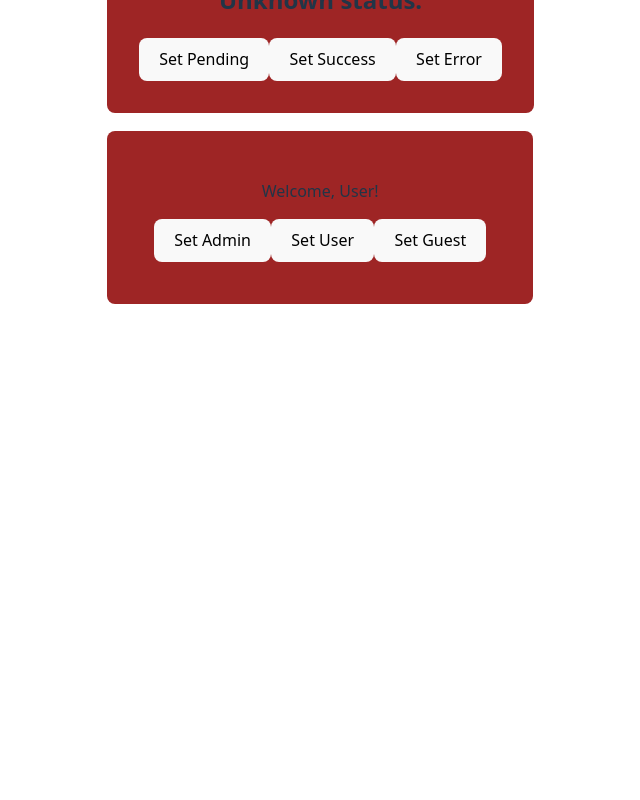
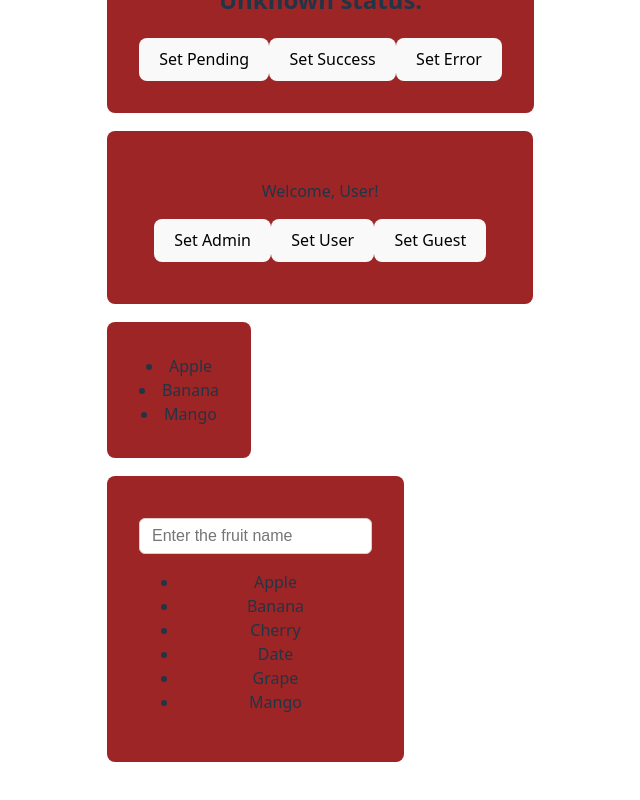
Before and after one commit to Huzaifa-mh/React-19, a React (Vite) app in the folder React19-Practice2/: page / in a window 1280 px wide. Shown: the part 1210-2010 px from the top of the page, without its empty margins (197-837 px from the left). Before the commit the page ends 1564 px from the top, so only its background shows below. Built offline with nearby package versions, Linux system fonts and the light colour scheme.

Commit message:
adding how to filter an item

```diff
--- a/React19-Practice2/src/App.tsx
+++ b/React19-Practice2/src/App.tsx
@@ -1,6 +1,7 @@
 import React from "react";
 import "./App.css";
 import { LoginCard } from "./LoginCard";
+import { Filter } from "./filter";
 
 //this is one way of passing the props with type annotations
 const Greetings = ({ name, age }: { name: string; age: number }) => {
@@ -67,7 +68,7 @@
   // return <button onClick={() => alert("Button Clicked")}>Click Me</button>;
 };
 
-const SwitchExample =()=>{
+const SwitchExample = () => {
   const [role, setRole] = React.useState("user");
 
   const renderContent = () => {
@@ -83,17 +84,17 @@
     }
   };
 
-  return(
+  return (
     <>
       {renderContent()}
-      <div style={{margin: '10px 15px'}}>
+      <div style={{ margin: "10px 15px" }}>
         <button onClick={() => setRole("admin")}>Set Admin</button>
         <button onClick={() => setRole("user")}>Set User</button>
         <button onClick={() => setRole("guest")}>Set Guest</button>
       </div>
     </>
-  )
-}
+  );
+};
 
 function App() {
   const [username, setUsername] = React.useState("");
@@ -104,7 +105,9 @@
     if (status === "success") return "Operation Successful!";
     if (status === "error") return "An error occurred.";
     return "Unknown status.";
-  }
+  };
+
+  const fruits = ["Apple", "Banana", "Mango"];
 
   return (
     <>
@@ -122,10 +125,14 @@
         <LoginCard />
       </Card>
       <Card>
-        <input className="searchfield" type="text" value={username}
-        onChange={(e)=> setUsername(e.target.value)}
-        placeholder="Enter your name"/>
-        <h3>Hello, {username || 'Guest'}!</h3>
+        <input
+          className="searchfield"
+          type="text"
+          value={username}
+          onChange={(e) => setUsername(e.target.value)}
+          placeholder="Enter your name"
+        />
+        <h3>Hello, {username || "Guest"}!</h3>
       </Card>
 
       <Card>
@@ -140,6 +147,19 @@
       <Card>
         <SwitchExample />
       </Card>
+
+      <Card>
+        <div>
+          {fruits.map((fruit, index) => {
+            console.log(index);
+            return <li key={index}>{fruit}</li>;
+          })}
+        </div>
+      </Card>
+
+      <Card>
+        <Filter />
+      </Card>
     </>
   );
 }
--- /dev/null
+++ b/React19-Practice2/src/Filter.tsx
@@ -0,0 +1,31 @@
+import React from "react";
+import "./index.css";
+
+export const Filter = () => {
+  const [filter, setFilter] = React.useState('');
+
+  const allItem = ["Apple", "Banana", "Cherry", "Date", "Grape", "Mango"];
+
+  const filterItems = allItem.filter((item) =>
+  item.toLowerCase().includes(filter.toLowerCase())
+);
+
+  return (
+    <div>
+        <input className="searchfield" type="text"
+        value={filter}
+        onChange={(e)=> setFilter(e.target.value)}
+        placeholder="Enter the fruit name"
+
+        />
+
+        <ul>
+            {filterItems.map((item, index)=> (
+                <li key={index}>{item}</li>
+            ))}
+        </ul>
+
+        {filterItems.length === 0 && <p>No results Found.</p>}
+    </div>
+  )
+};
```
